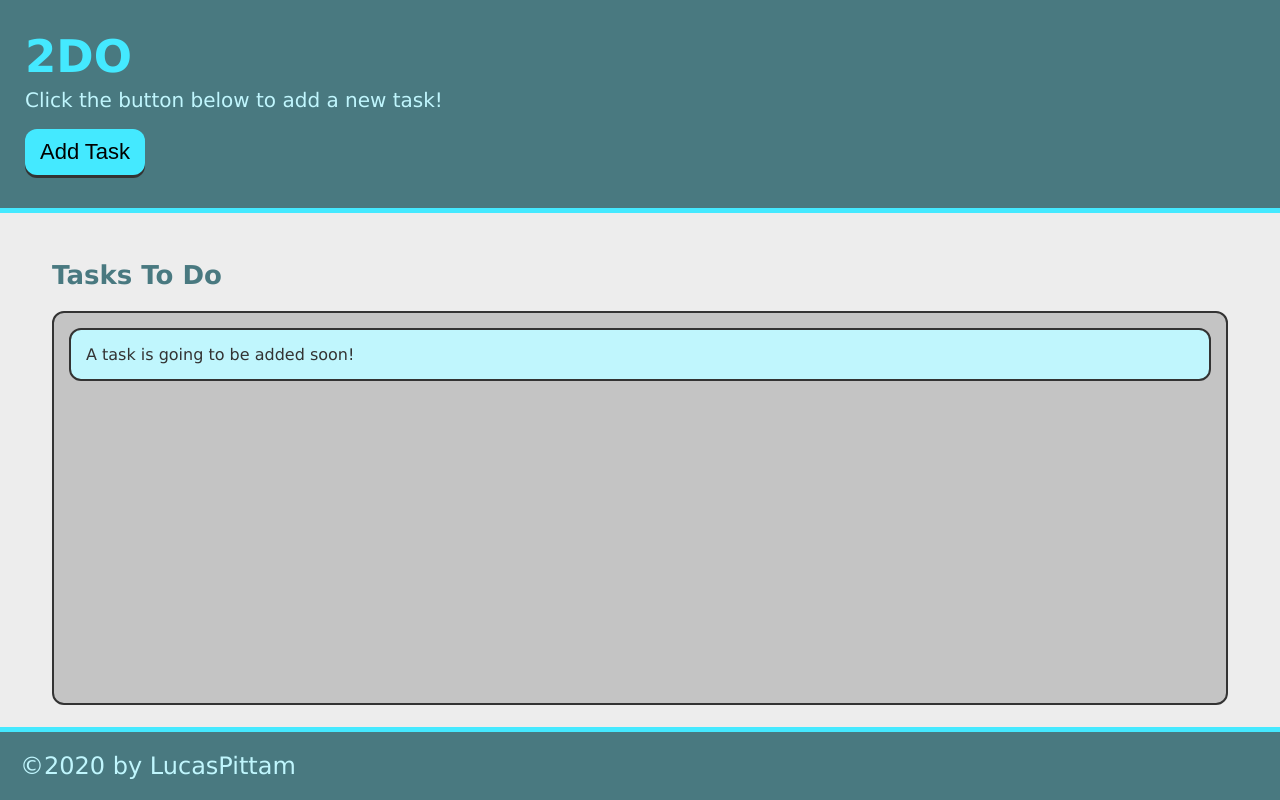
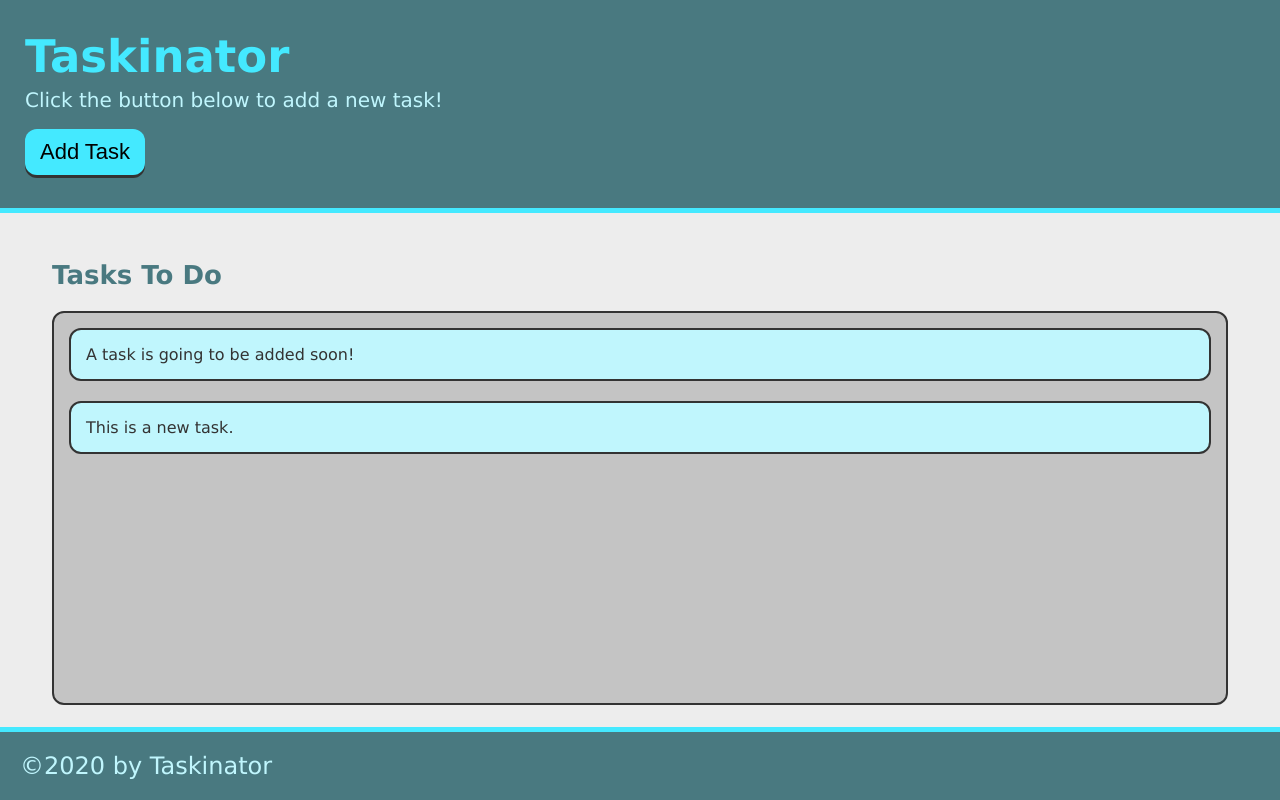
Before and after one commit to lucaspittam/2DO_Site, a plain HTML site: page index.html in a window 1280 px wide. Both pictures are taken after a click on the button "Add Task". Drawn offline with Linux system fonts and the light colour scheme.

Commit message:
add ability to add task

```diff
--- a/assets/js/script.js
+++ b/assets/js/script.js
@@ -0,0 +1,11 @@
+var buttonEl = document.querySelector("#save-task");
+var tasksToDoEl = document.querySelector("#tasks-to-do");
+
+var createTaskHandler = function() {
+  var listItemEl = document.createElement("li");
+  listItemEl.className = "task-item";
+  listItemEl.textContent = "This is a new task.";
+  tasksToDoEl.appendChild(listItemEl);
+};
+
+buttonEl.addEventListener("click", createTaskHandler);
--- a/index.html
+++ b/index.html
@@ -1,29 +1,36 @@
 <!DOCTYPE html>
 <html lang="en">
+
 <head>
   <meta charset="UTF-8">
   <meta name="viewport" content="width=device-width, initial-scale=1.0">
-    <meta http-equiv="X-UA-Compatible" content="IE=edge">
-    <title>2DO</title>
+  <meta http-equiv="X-UA-Compatible" content="ie=edge">
+  <title>Taskinator</title>
   <link rel="stylesheet" href="./assets/css/style.css">
 </head>
+
 <body>
+
   <header>
-        <h1 class="page-title">2DO</h1>
+    <h1 class="page-title">Taskinator</h1>
     <p>Click the button below to add a new task!</p>
-        <button class="btn">Add Task</button>
+    <button class="btn" id="save-task">Add Task</button>
   </header>
+
   <main class="page-content">
     <section class="task-list-wrapper">
       <h2 class="list-title">Tasks To Do</h2>
-        <ul class="task-list">
+      <ul class="task-list" id="tasks-to-do">
         <li class="task-item">A task is going to be added soon!</li>
       </ul>
     </section>
   </main>
+
   <footer>
-    &copy;2020 by LucasPittam
+    &copy;2020 by Taskinator
   </footer>
+
   <script src="./assets/js/script.js"></script>
 </body>
+
 </html>
```
Also changed, not shown: assets/images/select-arrow.svg. Lines whose indentation alone changed are shown as unchanged.
